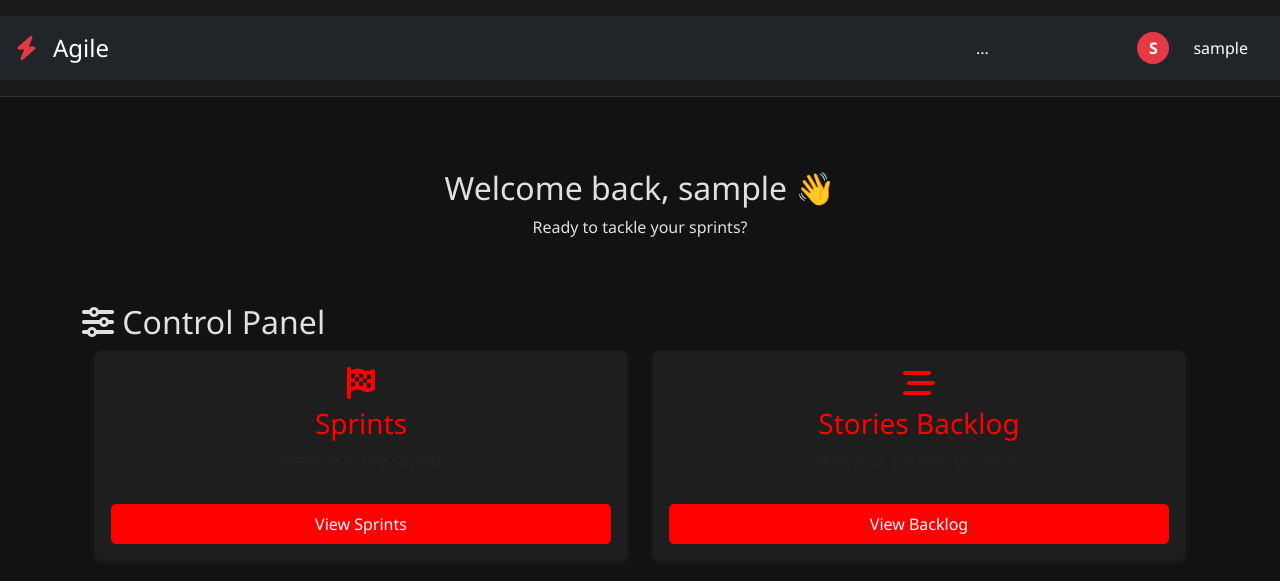
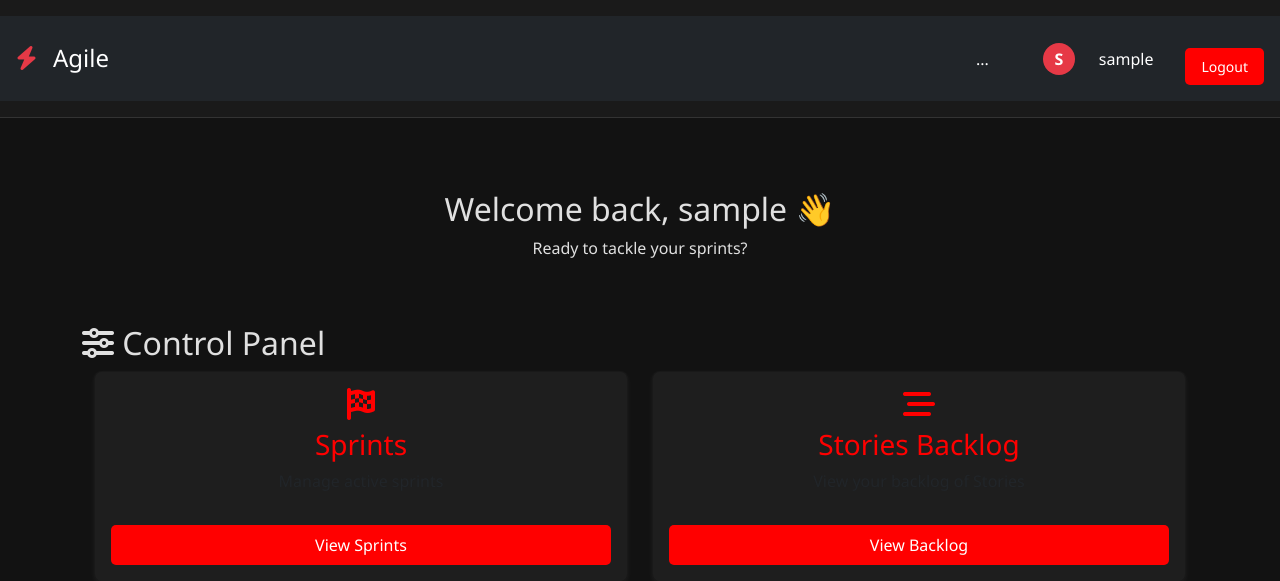
Before and after one commit to JoshThould/CapstoneAgileIt, a Django app: page / in a window 1280 px wide. Shown: the top 581 px of the page. Run offline with Django 5.2, Linux system fonts and the light colour scheme; the visitor is signed in with stand-in values (Sample User, id 1); some libraries are stand-ins or nearby versions.

Commit message:
Refactor user actions in base.html for improved clarity and consistency

```diff
--- a/templates/sprints/base.html
+++ b/templates/sprints/base.html
@@ -47,13 +47,9 @@
   {% if user.is_authenticated %}
     <div class="user-badge me-2">{{ user.username|slice:":1"|upper }}</div>
     <span class="me-3">{{ user.username }}</span>
-    {% if logout_url %}
-      <a href="{{ logout_url }}" class="btn btn-sm btn-outline-light">Logout</a>
-    {% endif %}
+    <a href="{% url 'account_logout' %}" class="btn btn-sm btn-outline-light">Logout</a>
   {% else %}
-    {% if login_url %}
-      <a class="btn btn-sm btn-outline-primary" href="{{ login_url }}">Login</a>
-    {% endif %}
+    <a class="btn btn-sm btn-outline-primary" href="{% url 'account_login' %}">Login</a>
   {% endif %}
 </div>
 
```
